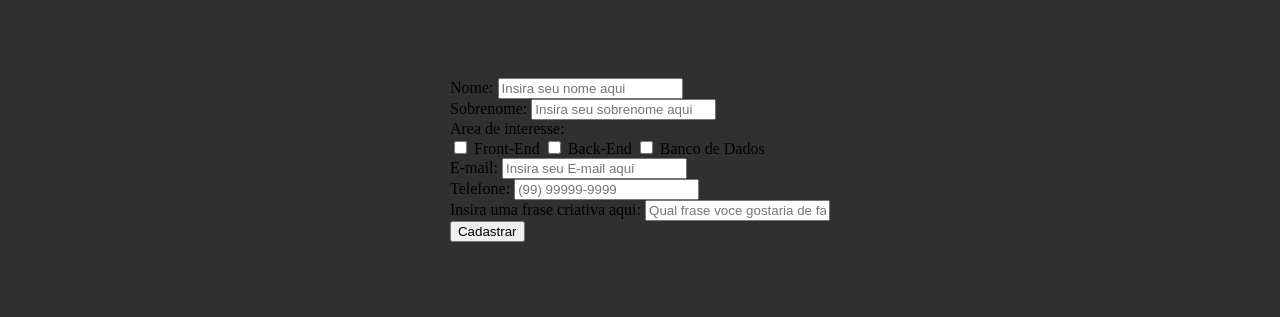
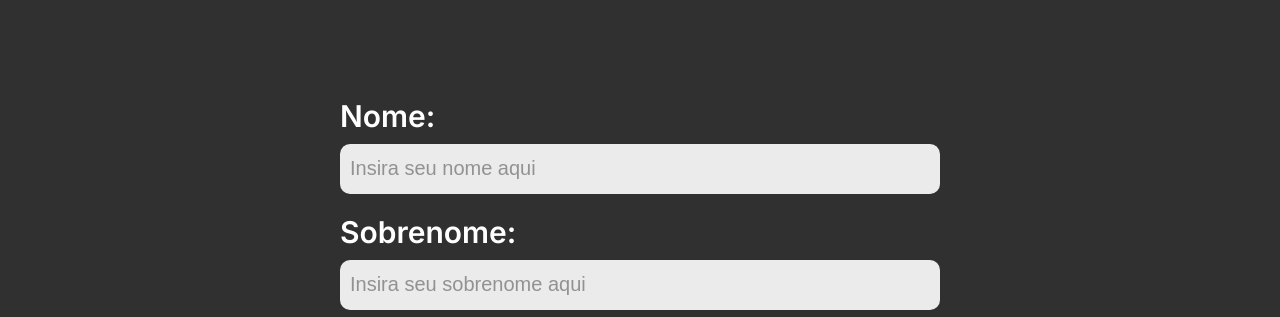
Before and after one commit to Feramalho-CTR/bootcamp-projeto, a plain HTML site: page index.html in a window 1280 px wide. Shown: the part 617-934 px from the top of the page. Drawn offline with Linux system fonts and the light colour scheme.

Commit message:
atualização disigner formulario

```diff
--- a/style.css
+++ b/style.css
@@ -88,3 +88,61 @@
             font-weight: bold;
             padding: 5px;
         }
+        /*Formulario*/
+
+        form{
+            color: white;
+            font-family: var(--fonte-padrao);
+            font-size: 30px;
+            font-weight: 600;
+            width: 600px;
+
+        }
+        .form-group{
+            display: flex;
+            flex-direction: column;
+            margin-top: 10px;
+            margin-bottom: 10px;
+
+        }
+        form input{
+            border-radius: 10px;
+            border: 0px;
+            height: 30px;
+            font-size: 20px;
+            padding: 10px;
+            background: rgba(255, 255, 255, 0.9);
+            ;
+
+        }
+        form label{
+            margin: 10px 0px 10px 0px;
+        }
+        form input::placeholder{
+            color: rgba(57, 57, 57, 0.5);
+        }
+        .chekbox-itens label{
+            font-size: 25px;
+        }
+        .chekbox-itens{
+            display: flex;
+            justify-content: space-around;
+            align-items: center;
+
+        }
+        input[type="checkbox"]{
+            transform: scale(1.7);
+        }
+        input[type="submit"]{
+            background: rgba(12, 112, 242, 0.9);
+            box-shadow: 0px 6px 4px 0px rgba(12, 112, 242, 0.25);
+            width: 100%;
+            height: 56px;
+            border-radius: 10px;
+            opacity: 0px;
+            margin-top: 100px;
+            cursor: pointer;
+            font-size: 32px;
+            color: white;
+            text-align: center;
+        }
```
